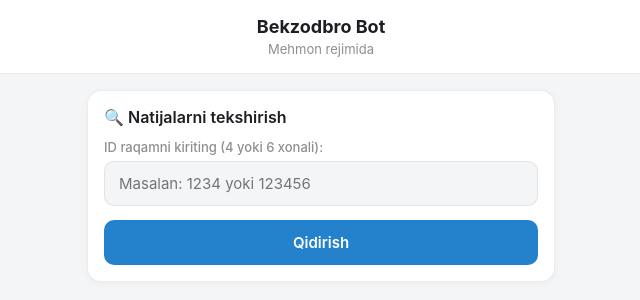
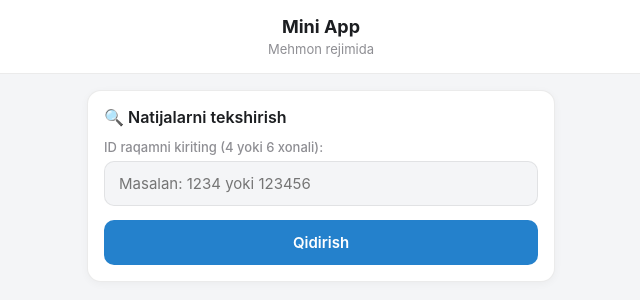
Before and after one commit to dilshodbeknorqobilov/bekbrobot, a Django app: page /webapp/ in a window 1280 px wide. Shown: the top 300 px of the page, without its empty margins (319-959 px from the left). Run offline with Django 5.2, Linux system fonts and the light colour scheme; some libraries are stand-ins or nearby versions.

Commit message:
Remove BekBro branding from Mini App UI

```diff
--- a/core/templates/miniapp/index.html
+++ b/core/templates/miniapp/index.html
@@ -3,7 +3,7 @@
 <head>
     <meta charset="UTF-8">
     <meta name="viewport" content="width=device-width, initial-scale=1.0, user-scalable=no">
-    <title>Bekzodbro Mini App</title>
+    <title>Mini App</title>
     <!-- Telegram WebApp JS SDK -->
     <script src="https://telegram.org/js/telegram-web-app.js"></script>
     <style>
@@ -289,7 +289,7 @@
 <body>
 
     <div class="header">
-        <h1>Bekzodbro Bot</h1>
+        <h1>Mini App</h1>
         <div class="user-badge" id="userBadge">Yuklanmoqda...</div>
     </div>
 
```
